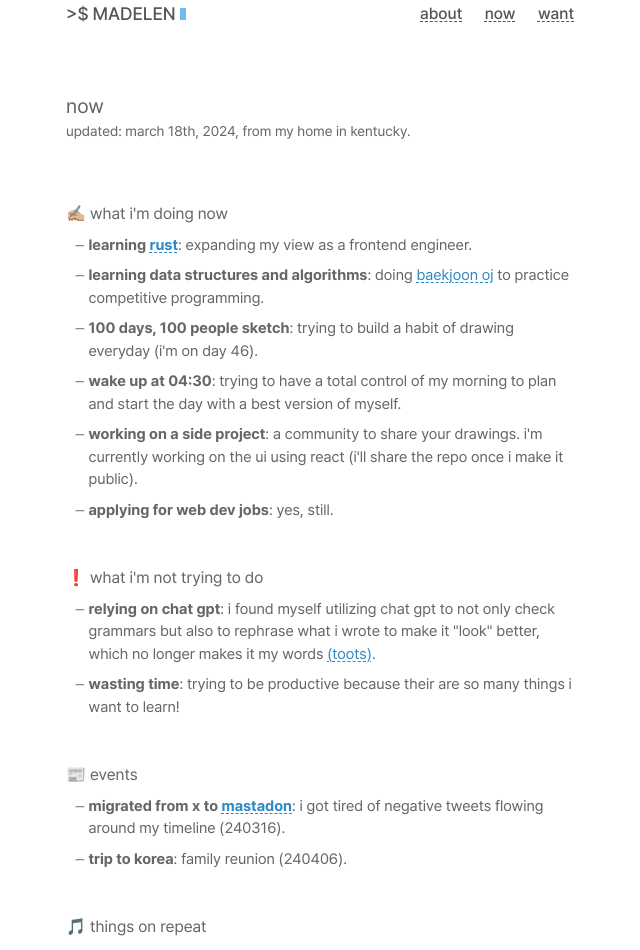
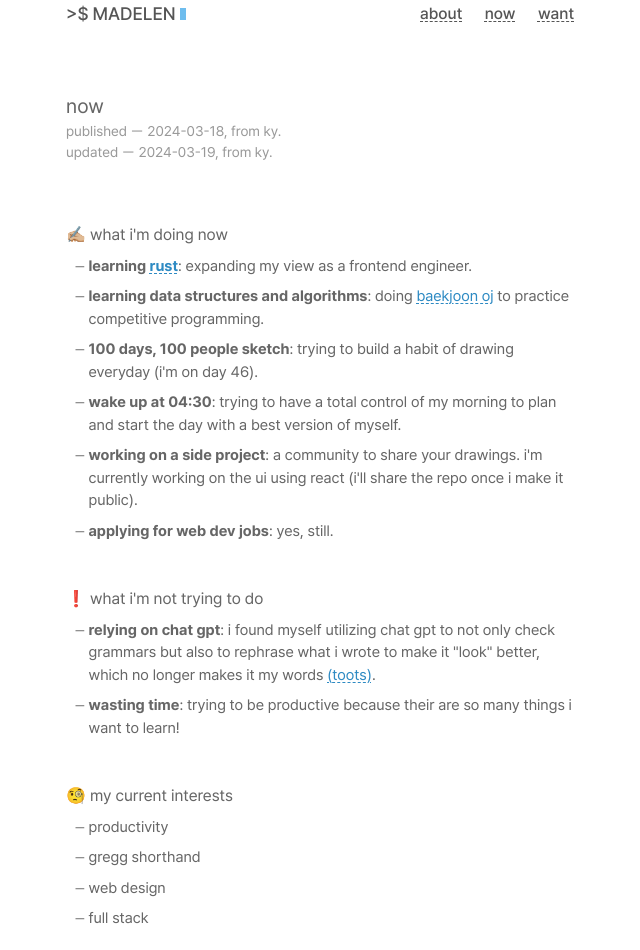
Before and after one commit to raselshikdar/blog.rasel.us.kg, a Next.js app: page /now in a window 1280 px wide. Shown: the part 80-1030 px from the top of the page, without its empty margins (320-960 px from the left). Built offline with nearby package versions, Linux system fonts and the light colour scheme.

Commit message:
my interests

```diff
--- a/src/pages/now/index.tsx
+++ b/src/pages/now/index.tsx
@@ -17,7 +17,8 @@ const Now = () => {
         <div className={styles.header}>
           <h1 className={styles.title}>now</h1>
           <div className={styles.date}>
-            updated: March 18th, 2024, from my home in Kentucky.
+            <span>published ー 2024-03-18, from KY.</span>
+            <span>updated ー 2024-03-19, from KY.</span>
           </div>
         </div>
         <main className={styles.main}>
@@ -54,6 +55,7 @@ const Now = () => {
               </li>
             </ul>
           </div>
+
           <div className={styles.section}>
             <div className={styles.title}>❗️ what I'm not trying to do</div>
             <ul className={styles.list}>
@@ -71,6 +73,16 @@ const Now = () => {
                 <strong>wasting time</strong>: trying to be productive because
                 their are so many things I want to learn!
               </li>
+            </ul>
+          </div>
+
+          <div className={styles.section}>
+            <div className={styles.title}>🧐 my current interests</div>
+            <ul className={styles.list}>
+              <li>productivity</li>
+              <li>Gregg Shorthand</li>
+              <li>Web Design</li>
+              <li>full stack</li>
             </ul>
           </div>
 
--- a/src/pages/now/now.module.scss
+++ b/src/pages/now/now.module.scss
@@ -28,8 +28,12 @@
   }
 
   .date {
+    span {
+      display: block;
+    }
+
     font-size: px2rem(14);
-    color: $color-gray;
+    color: $color-lightgray;
   }
 }
 
```
